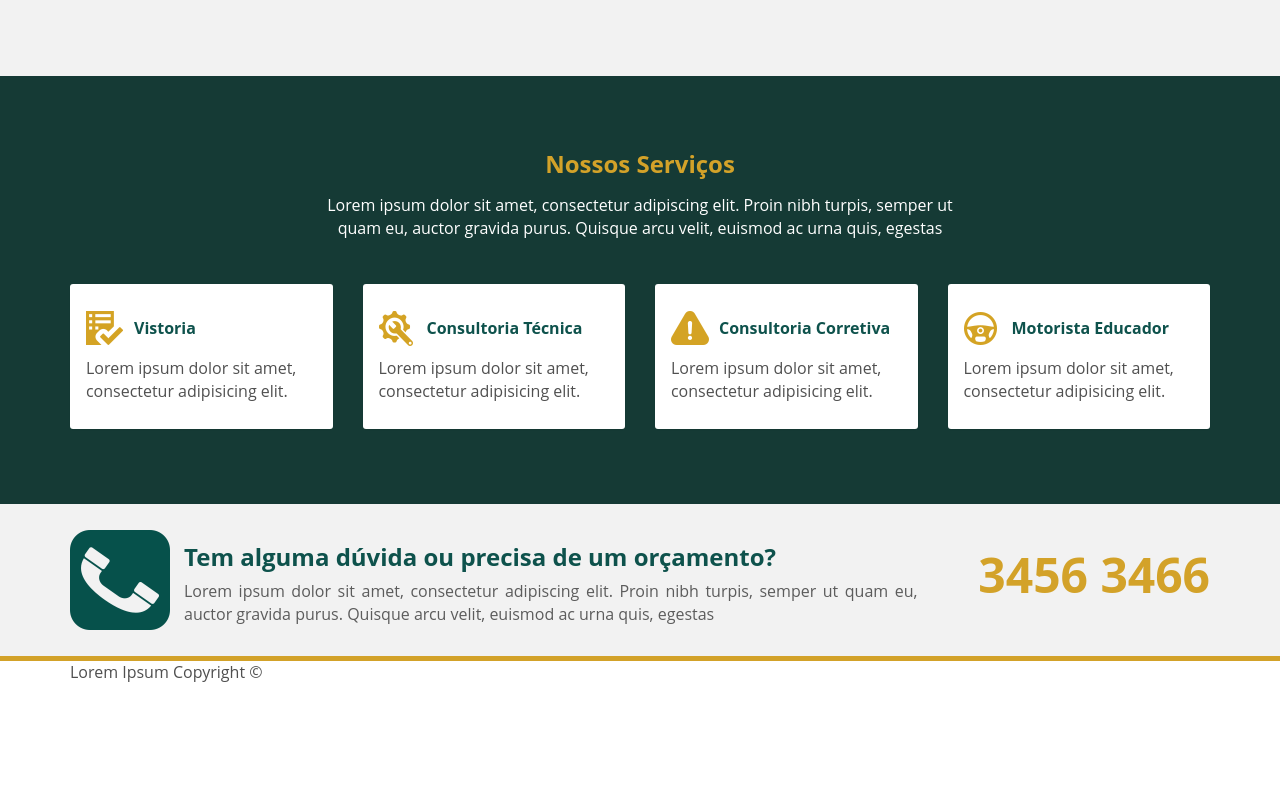
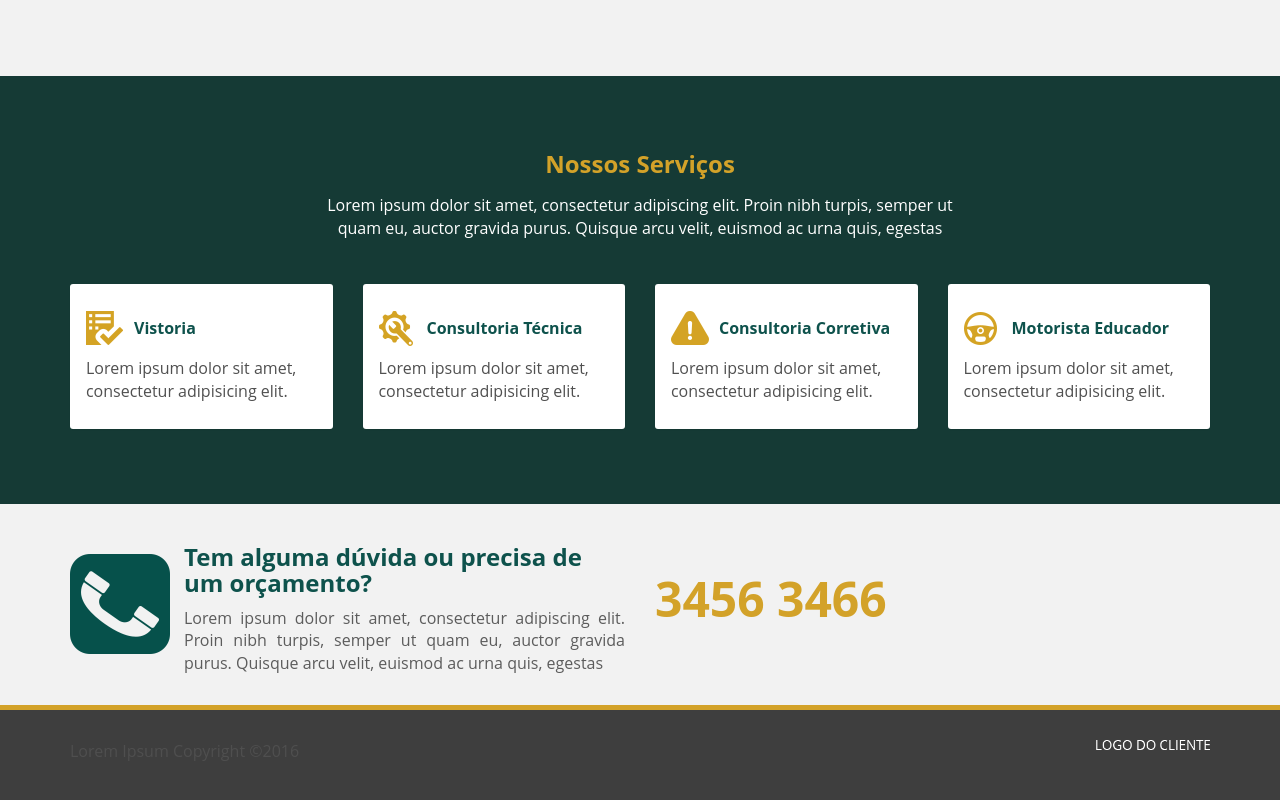
Before and after one commit to joseliacosta/vistoria, a plain HTML site: page index.html in a window 1280 px wide. Shown: the part 676-1476 px from the top of the page. Before the commit the page ends 1370 px from the top, so only its background shows below. Drawn offline with nearby package versions, Linux system fonts and the light colour scheme.

Commit message:
Adjustments on media-querie for contact section and added footer

```diff
--- a/css/base.css
+++ b/css/base.css
@@ -109,3 +109,7 @@ a:focus {
   -moz-opacity: 1;
   opacity: 1;
 }
+
+.logo{
+	display: inline-block;
+}
--- a/css/contato.css
+++ b/css/contato.css
@@ -1,34 +1,41 @@
-.contato{
+.contato {
 	background: #f2f2f2;
 	border-bottom: #d3a229 solid 5px;
 }
 
-.contato .row{
+.contato .row {
 	display: flex;
 	align-items: center;
 }
-.descricao-orcamento{
+
+.descricao-orcamento {
 	background: url(../img/telefone-orcamento.png)no-repeat center left;
 	padding: 20px 0 20px 114px;
+}
 
-}
-.descricao-orcamento h3{
+.descricao-orcamento h3 {
 	font-size: 1.5rem;
 	color: #0e524c;
 }
 
-.descricao-orcamento p{
+.descricao-orcamento p {
 	color: #5c5c5c;
 	font-size: 16px;
 	text-align: justify;
-
 }
 
+.contato .telefone-contato p {
+	color: #d3a229;
+	font-size: 3rem;
+	font-weight: 700;
+}
 
-.contato .telefone-contato p{
-	color: #d3a229;
-	font-size: 48px;
-	font-weight: 700;
+@media screen and (max-width: 768px) {
+	.contato .row {
+		display: block;
 
-
+	}
+	.contato .telefone-contato p{
+		text-align: center;
+	}
 }
--- /dev/null
+++ b/css/footer.css
@@ -0,0 +1,19 @@
+.footer{
+	background-color: #3e3e3e;
+	color: #bfbfbf;
+	font-size: 16px;
+	padding: 30px 0;
+}
+
+.copyright{
+	display: inline-block;
+}
+
+.footer img{
+	max-width: 10%;
+}
+
+.footer .logo{
+	display: inline-block;
+	vertical-align: middle;
+}
--- a/index.html
+++ b/index.html
@@ -12,6 +12,7 @@
 	<link rel="stylesheet" href="css/servicos-razoes.css">
 	<link rel="stylesheet" href="css/nossos-servicos.css">
 	<link rel="stylesheet" href="css/contato.css">
+	<link rel="stylesheet" href="css/footer.css">
 
 	<!--<link rel="stylesheet" href="estilo.css">-->
 	<!-- HTML5 shim and Respond.js for IE8 support of HTML5 elements and media queries -->
@@ -42,7 +43,7 @@
 
 			<section class="header-main">
 				<div class="container">
-					<h1><a href="index.html" alt="Logo"><img src="img/LOGO-DO-CLIENTE.png"></a></h1>
+					<h1 class="logo"><a href="index.html" alt="Logo"><img src="img/LOGO-DO-CLIENTE.png"></a></h1>
 
 				</div>
 			</section>
@@ -133,7 +134,7 @@
 			<div class="contato">
 				<div class="container">
 					<div class="row">
-						<div class="col-md-9 col-lg-9">
+						<div class="col-md-12">
 
 							<div class="descricao-orcamento">
 								<h3>Tem alguma dúvida ou precisa de um orçamento?</h3>
@@ -141,69 +142,28 @@
 							</div>
 
 						</div>
-						<div class="col-md-3 col-lg-3">
-							<div class="telefone-contato pull-right">
+
+						<div class="telefone-contato col-md-12">
+
 								<p>3456 3466</p>
-							</div>
-						</div>
-					</div>
-
-
-					<!--
-					<div class="row">
-						<div class="col-md-6 col-lg-8">
-							<div>
-								<h3>Tem alguma dúvida ou precisa de um orçamento?</h3>
-								<p>Lorem ipsum dolor sit amet, consectetur adipiscing elit. Proin nibh turpis, semper ut quam eu, auctor gravida purus. Quisque arcu velit, euismod ac urna quis, egestas</p>
-							</div>
-						</div>
-						<div class="telefone-contato pull-right vcenter">
-							<div class="col-md-4">
-								<p>34563466</p>
-							</div>
-						</div>
-					</div>
--->
-				</div>
-
-				<!--
-				<div class="container">
-					<div class="row">
-						<div class="col-md-12">
-							<div class="descricao-orcamento">
-								<div class="col-md-8 vcenter">
-
-
-									<h3>Tem alguma dúvida ou precisa de um orçamento?</h3>
-									<p>Lorem ipsum dolor sit amet, consectetur adipiscing elit. Proin nibh turpis, semper ut quam eu, auctor gravida purus. Quisque arcu velit, euismod ac urna quis, egestas</p>
-								</div>
-
-								<div class="telefone-contato col-md-4 vcenter">
-									<p>34563466</p>
-								</div>
-
-
-							</div>
-
 
 						</div>
 
 					</div>
-				</div>
--->
-			</div>
 
 
 
+				</div>
 
-
-
+			</div>
 		</main>
 		<footer class="footer">
 			<div class="container">
 
 
-				<p>Lorem Ipsum Copyright &copy;</p>
+				<p class="copyright">Lorem Ipsum Copyright &copy;2016</p>
+				<a href="index.html"><img src="img/LOGO-DO-CLIENTE.png" class="logo pull-right" alt=""></a>
+
 
 			</div>
 		</footer>
```
Also changed, not shown: 1 other file.
